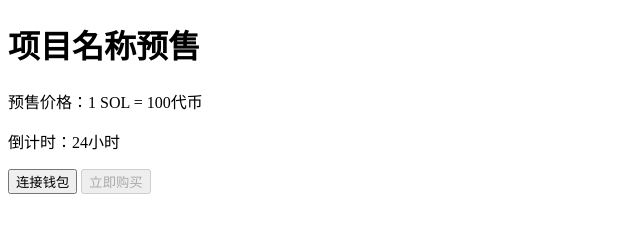
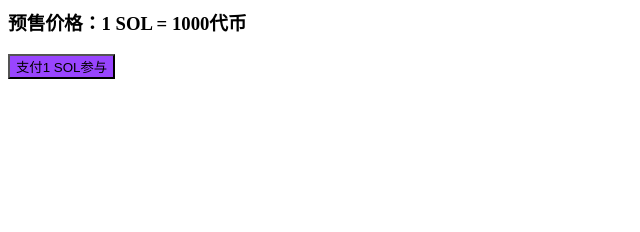
Before and after one commit to DOUMEME/sol-presale, a plain HTML site: page index.html in a window 1280 px wide. Shown: the whole page, without its empty margins (0-640 px from the left). Drawn offline with Linux system fonts and the light colour scheme.

Commit message:
更新 index.html

```diff
--- a/index.html
+++ b/index.html
@@ -1,20 +1,31 @@
-<!-- index.html -->
-<!DOCTYPE html>
-<html>
-<head>
-    <title>SOL预售页面</title>
-    <link rel="stylesheet" href="style.css">
-</head>
-<body>
-    <div class="container">
-        <h1>项目名称预售</h1>
-        <p>预售价格：1 SOL = 100代币</p>
-        <p>倒计时：24小时</p>
-        <button id="connectButton">连接钱包</button>
-        <button id="buyButton" disabled>立即购买</button>
-        <div id="message"></div>
-    </div>
-    <script src="https://cdn.jsdelivr.net/npm/@solana/web3.js@1.41.0/lib/index.iife.min.js"></script>
-    <script src="script.js"></script>
-</body>
-</html>
+<h3>预售价格：1 SOL = 1000代币</h3>
+<button onclick="sendSOL()" style="background:#9945FF;">支付1 SOL参与</button>
+
+<script>
+async function sendSOL() {
+    const provider = window.solana;
+    if (!provider?.isConnected) {
+        alert("请先连接钱包！");
+        return;
+    }
+
+    // 替换成你的钱包地址（在Phantom中点击"Deposit"复制）
+    const YOUR_WALLET = "替换成你的SOL地址";
+
+    try {
+        const connection = new solanaWeb3.Connection(solanaWeb3.clusterApiUrl("mainnet-beta"));
+        const transaction = new solanaWeb3.Transaction().add(
+            solanaWeb3.SystemProgram.transfer({
+                fromPubkey: provider.publicKey,
+                toPubkey: new solanaWeb3.PublicKey(YOUR_WALLET),
+                lamports: solanaWeb3.LAMPORTS_PER_SOL // 1 SOL = 1,000,000,000 lamports
+            })
+        );
+
+        const { signature } = await provider.signAndSendTransaction(transaction);
+        alert("支付成功！交易哈希:\n" + signature);
+    } catch (error) {
+        alert("支付失败: " + error.message);
+    }
+}
+</script>
```
